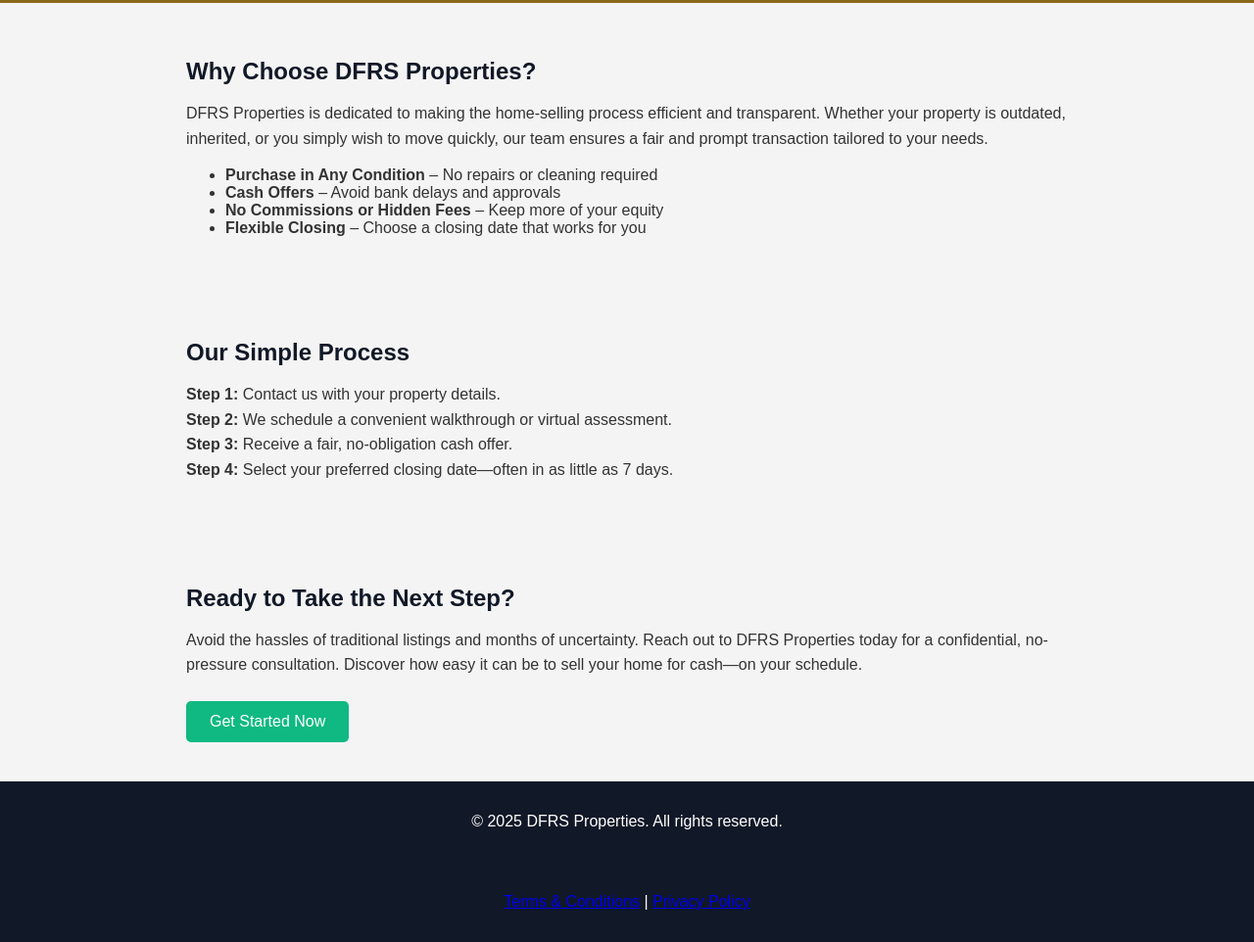
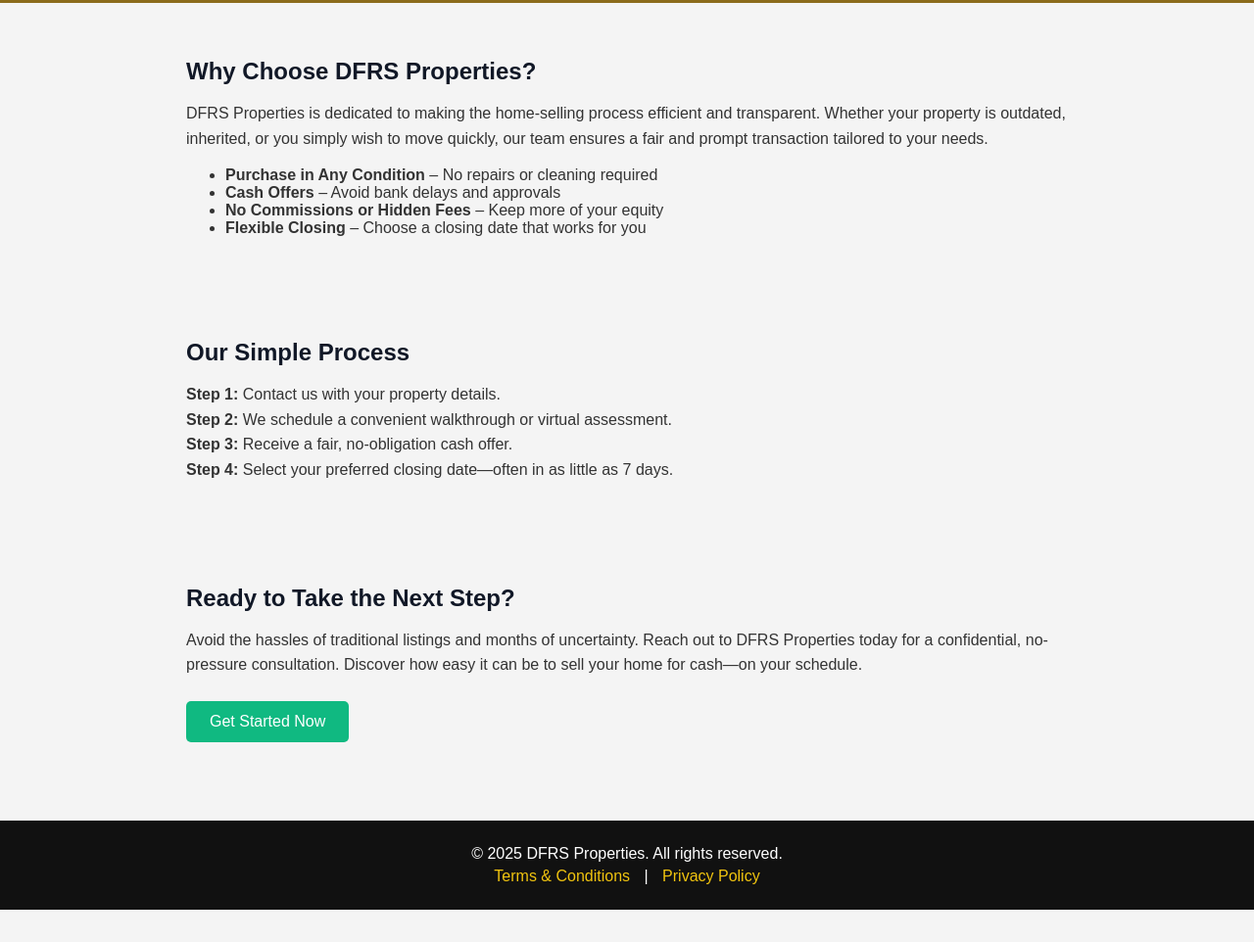
Before and after one commit to dfrsproperties/dfrsproperties.github.io, a plain HTML site: page index.html in a window 1280 px wide. Shown: the part 500-1462 px from the top of the page at 98% size. After the commit the page ends 1429 px from the top, so only its background shows below. Drawn offline with Linux system fonts and the light colour scheme.

Commit message:
Update index.html

```diff
--- a/index.html
+++ b/index.html
@@ -133,15 +133,10 @@
     </p>
     <a class="btn" href="contact.html">Get Started Now</a>
   </section>
-
-  <footer>
-    <p>&copy; 2025 DFRS Properties. All rights reserved.</p>
-  </footer>
-</body>
-</html>
-<footer>
-  <p>
-    <a href="terms.html">Terms & Conditions</a> |
-    <a href="privacy.html">Privacy Policy</a>
+<footer style="background:#111; color:#fff; padding:20px 0; text-align:center; margin-top:40px;">
+  <p style="margin:5px 0;">&copy; <script>document.write(new Date().getFullYear())</script> DFRS Properties. All rights reserved.</p>
+  <p style="margin:5px 0;">
+    <a href="terms.html" style="color:#f1c40f; text-decoration:none; margin:0 10px;">Terms & Conditions</a> |
+    <a href="privacy.html" style="color:#f1c40f; text-decoration:none; margin:0 10px;">Privacy Policy</a>
   </p>
 </footer>
```
